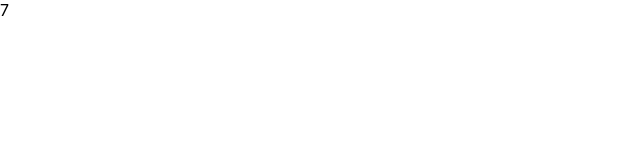
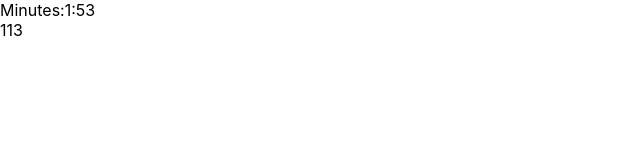
Before and after one commit to vuduland/simple-timer, a React (Create React App) app: page / in a window 1280 px wide. Shown: the top 160 px of the page, without its empty margins (0-640 px from the left). Built offline with nearby package versions, Linux system fonts and the light colour scheme.

Commit message:
minutes timer working inside app.js

```diff
--- a/src/App.js
+++ b/src/App.js
@@ -4,18 +4,34 @@ import './App.scss';
 function App() {
   const [timer, setTimer] = useState({
     name: 'initial timer',
-    time: 0,
+    time: 120,
+    minutes() {
+      return Math.floor(this.time / 60);
+    },
+    seconds() {
+      return this.time % 60; //<= 60 ? this.time : 60
+    },
     active: true,
   });
 
   useEffect(() => {
     const handleTimerChange = setTimeout(() => {
-      setTimer({ ...timer, time: timer.time + 1 });
+      setTimer({ ...timer, time: timer.time - 1 });
     }, 1000);
   }, [timer]);
 
   // Only re-run the effect if timerType changes
-  return <div>{timer.time}</div>;
+  return (
+    <div>
+      <div className='block'>
+        <span>Minutes:</span>
+        <span>
+          {timer.minutes()}:{timer.seconds().toFixed(0)}
+        </span>
+      </div>
+      {timer.time}
+    </div>
+  );
 }
 
 export default App;
```
